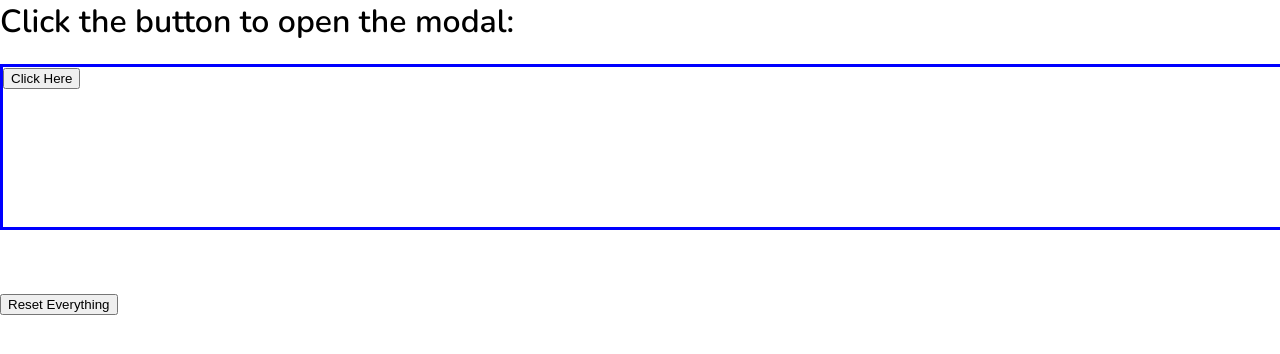
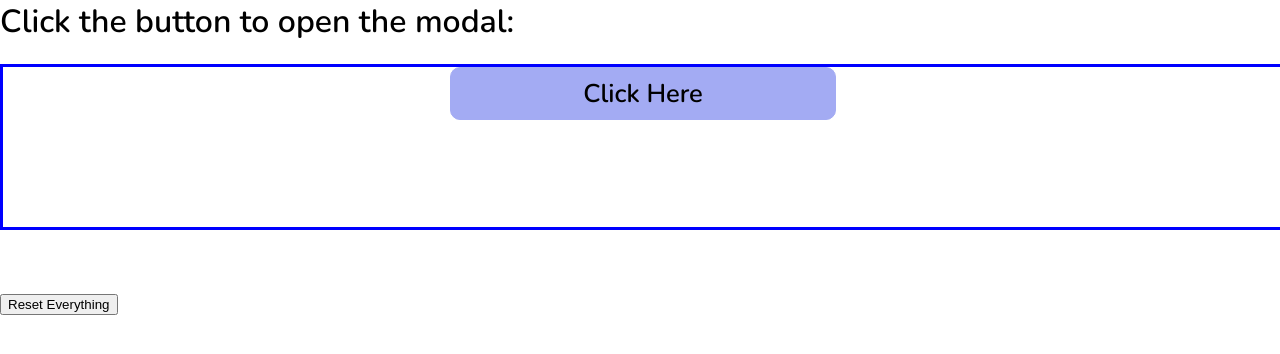
Before and after one commit to ulaura/amex-exercises, a React (Create React App) app: page /rendermodalcounter in a window 1280 px wide. Shown: the top 354 px of the page. Built offline with nearby package versions, Linux system fonts and the light colour scheme.

Commit message:
feat: Changed modal button to a div and styled it.

```diff
--- a/src/containers/RenderModalCounter/RenderModalCounter.js
+++ b/src/containers/RenderModalCounter/RenderModalCounter.js
@@ -48,11 +48,12 @@ class RenderModalCounter extends Component {
               modalOpenCounter={this.state.modalOpenCounter}
             />
           ) : (
-            <button
+            <div
+              id="modal-open-button"
               onClick={this.handleModalOpen}
             >
-              Click Here
-            </button>
+              <p id="modal-open-button-text">Click Here</p>
+            </div>
           )}
         </div>
 
--- a/src/containers/RenderModalCounter/rendermodalcounter.css
+++ b/src/containers/RenderModalCounter/rendermodalcounter.css
@@ -6,6 +6,28 @@
 
 #main-header {
   margin-top: 0;
+}
+
+#modal-open-button {
+  display: block;
+  border: 1px solid #a3abf3;
+  background: #a3abf3;
+  border-radius: 10px;
+  margin: 0 auto;
+  width: 30%;
+}
+
+#modal-open-button:hover {
+  cursor: pointer;
+  background: #7b81b9;
+  border: 1px solid #7b81b9;
+}
+
+#modal-open-button-text {
+  text-align: center;
+  font-weight: 900;
+  font-size: 1.6rem;
+  margin: 2% 0;
 }
 
 #modal {
```
